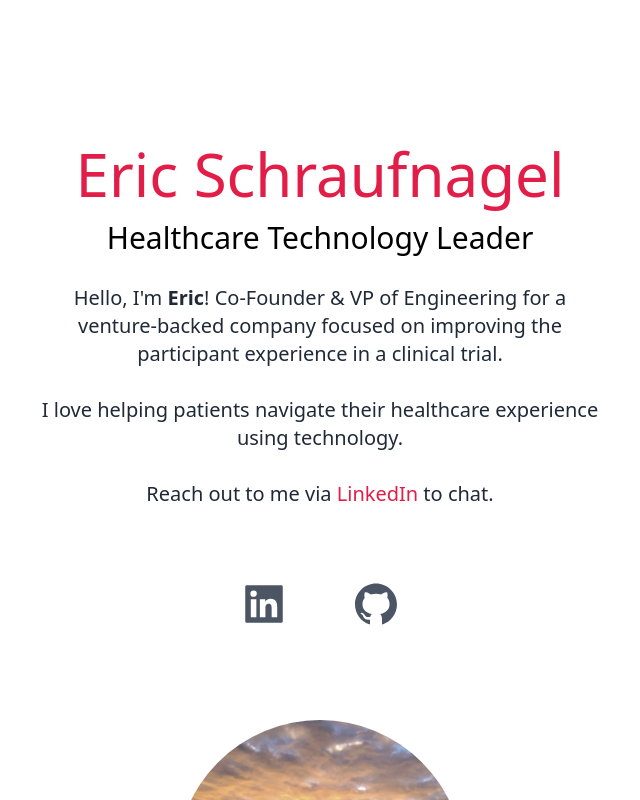
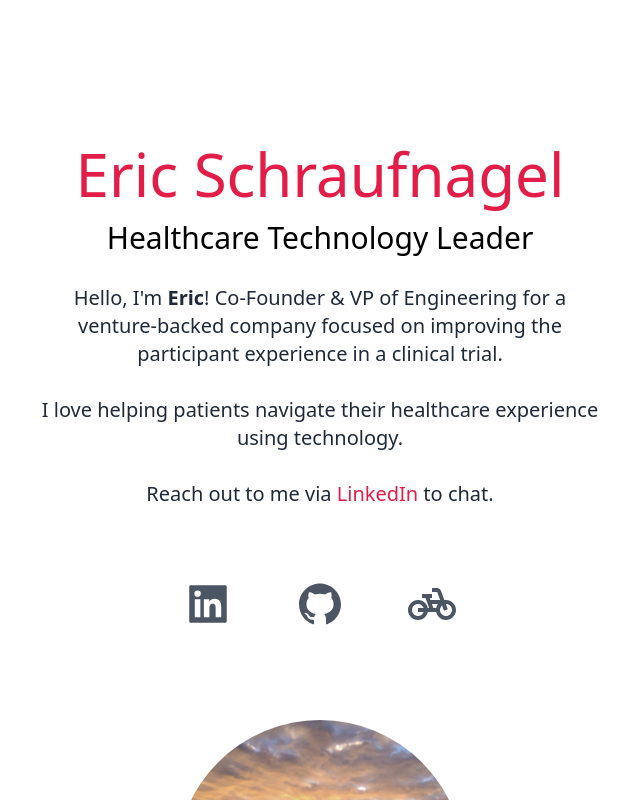
Before and after one commit to eschraufnagel/eschraufnagel.github.io, a Next.js app: page / in a window 1280 px wide. Shown: the top 800 px of the page, without its empty margins (320-960 px from the left). Built offline with nearby package versions, Linux system fonts and the light colour scheme.

Commit message:
Add link to bike story

```diff
--- a/pages/index.tsx
+++ b/pages/index.tsx
@@ -1,5 +1,6 @@
 import Head from 'next/head';
 import { AiFillLinkedin, AiFillGithub } from 'react-icons/ai';
+import { MdPedalBike } from 'react-icons/md';
 import Image from 'next/image';
 import profile from "../public/profile.jpg";
 import {useState} from 'react'
@@ -33,6 +34,7 @@ export default function Home() {
           <div className="text-5xl flex justify-center gap-16 py-3 text-gray-600">
             <a href="https://www.linkedin.com/in/ericschraufnagel/" target="_blank" rel="noreferrer"><AiFillLinkedin /></a>
             <a href="https://github.com/eschraufnagel" target="_blank" rel="noreferrer"><AiFillGithub /></a>
+            <a href="https://englishcyclist.com/en-de/blogs/news/map-story-eric" target="_blank" rel="noreferrer"><MdPedalBike /></a>
           </div>
           <div className="relative mx-auto w-64 h-64 mt-20 md:72 md:w-72">
             <Image src={profile} alt="Eric Schraufnagel" className="rounded-full" />
```
